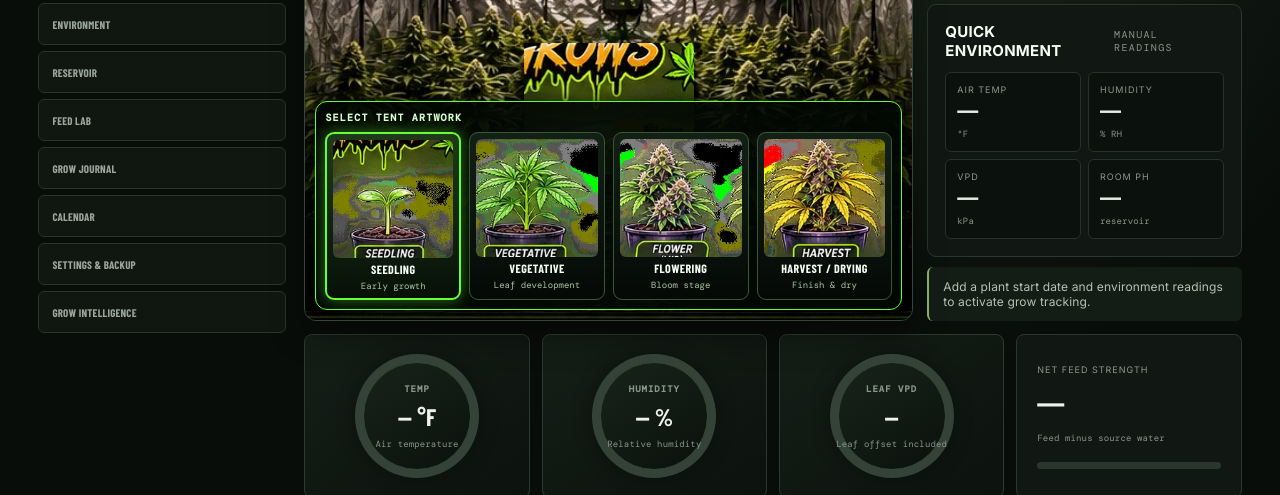
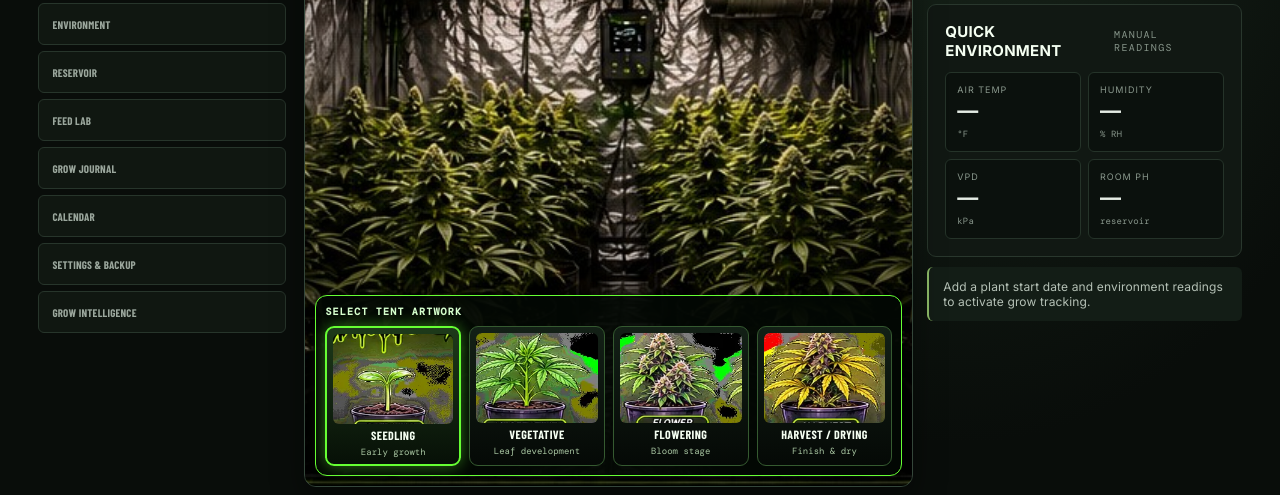
Before and after one commit to tstraw87/hoodieghost-grows, a plain HTML site: page index.html in a window 1280 px wide. Shown: the part 305-800 px from the top of the page. Drawn offline with nearby package versions, Linux system fonts and the light colour scheme; a web font is replaced by a local one.

Commit message:
Remove stray sprite overlay and crop stage cards to clean plant artwork

```diff
--- a/index.html
+++ b/index.html
@@ -679,6 +679,28 @@ input,select,textarea{background:#050b07;border-color:#315b2b}
  #view-overview .scenefoot{display:none!important}
 }
 
+
+/* Screenshot follow-up: remove accidental sprite overlay and crop each card to the plant only */
+#view-overview .scene-stage-plant{display:none!important;background:none!important}
+#view-overview .scene{min-height:clamp(520px,62vw,700px)!important}
+#view-overview .stage-card .stage-thumb{
+ background-image:url('./03-plant-stage-progression.webp?v=8')!important;
+ background-size:900% 135px!important;
+ background-position-y:50%!important;
+ background-repeat:no-repeat!important;
+ height:90px!important;
+}
+#view-overview .stage-card.seed .stage-thumb{background-position-x:12.5%!important}
+#view-overview .stage-card.veg .stage-thumb{background-position-x:37.5%!important}
+#view-overview .stage-card.flower .stage-thumb{background-position-x:75%!important}
+#view-overview .stage-card.harvest .stage-thumb{background-position-x:100%!important}
+#view-overview .stage-gallery{bottom:10px!important}
+#view-overview .scenefoot{display:none!important}
+@media(max-width:760px){
+ #view-overview .scene{min-height:550px!important}
+ #view-overview .stage-card .stage-thumb{height:78px!important;background-size:900% 117px!important}
+}
+
 </style>
 </head>
 <body>
```
